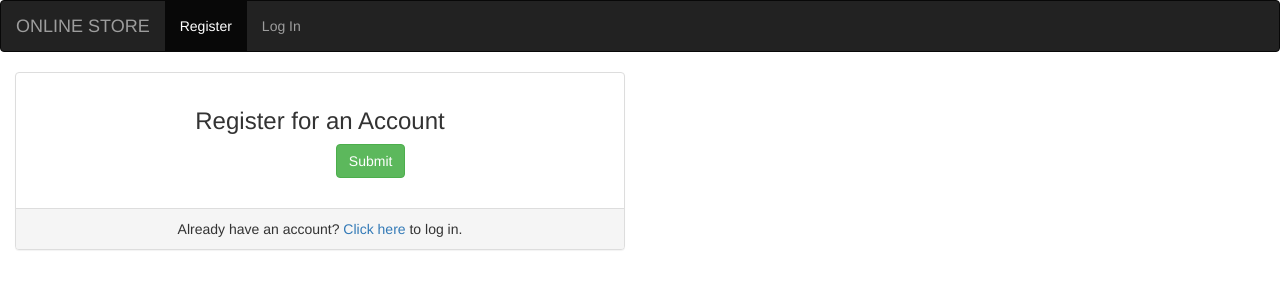
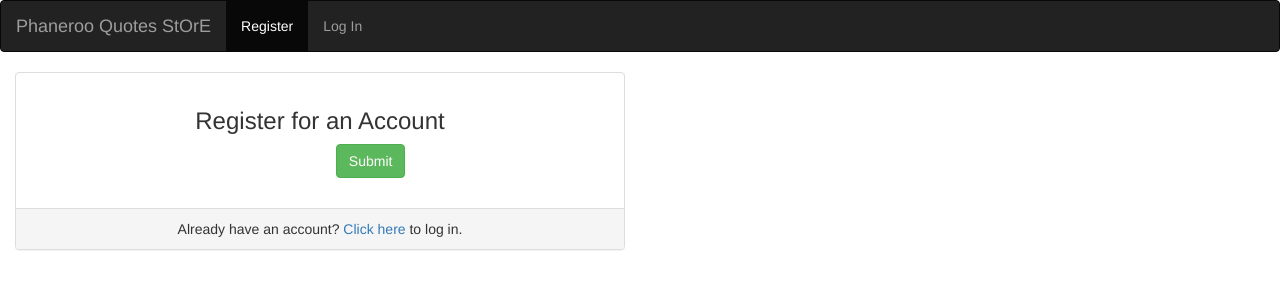
Before and after one commit to scott45/Quotes-application, a Django app: template templates/registration/register.html in a window 1280 px wide. Shown: the top 300 px of the page. Run offline with Django 3.2, Linux system fonts and the light colour scheme; the template is opened without the code that fills it, so the values that code supplies are empty; some libraries are stand-ins or nearby versions.

Commit message:
modified base_visitor.html

```diff
--- a/templates/registration/base_visitor.html
+++ b/templates/registration/base_visitor.html
@@ -2,7 +2,7 @@
 <html lang="en">
 <head>
     <meta charset="UTF-8">
-    <title>{% block title %}flask andela{% endblock %}</title>
+    <title>{% block title %}phaneroo quotes {% endblock %}</title>
     {% load staticfiles %}
     <link rel="stylesheet" href="https://maxcdn.bootstrapcdn.com/bootstrap/3.3.6/css/bootstrap.min.css">
     <link href='https://fonts.googleapis.com/css?family=Satisfy' rel='stylesheet' type='text/css'>
@@ -20,7 +20,7 @@
                 <span class="icon-bar"></span>
                 <span class="icon-bar"></span>
             </button>
-            <a class="navbar-brand" href="{% url 'index' %}">ONLINE STORE</a>
+            <a class="navbar-brand" href="{% url 'index' %}">Phaneroo Quotes StOrE</a>
         </div>
 
         <!-- Items -->
```
